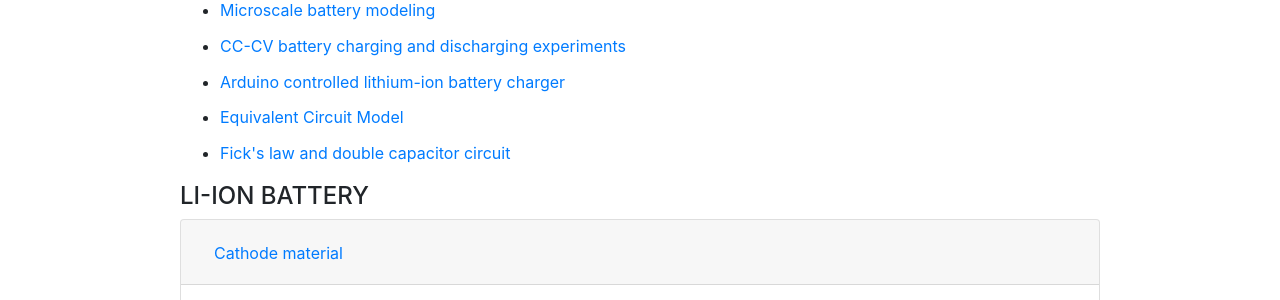
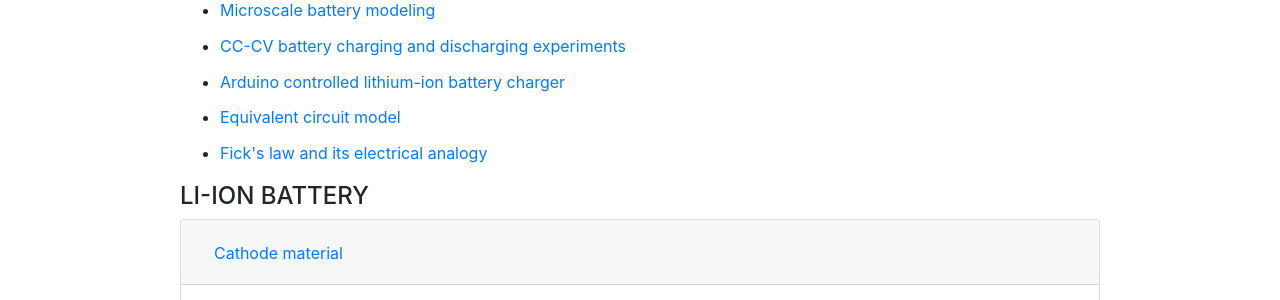
Before and after one commit to ningtian/ningtian.github.io, a Jekyll site: the page notes/index.html, which Jekyll copies as it is, in a window 1280 px wide. Shown: the part 494-794 px from the top of the page. Built offline with Jekyll 4.4.1, drawn with Linux system fonts in a browser that asks for light colours.

Commit message:
Update index.html

```diff
--- a/notes/index.html
+++ b/notes/index.html
@@ -57,8 +57,8 @@
 	<li><a href="/files/20191230_ECM.pdf">Microscale battery modeling</a></li>
 	<li><a href="/files/20191231_CCCV.pdf">CC-CV battery charging and discharging experiments</a></li>
 	<li><a href="/files/20200311_battery_charger.pdf">Arduino controlled lithium-ion battery charger</a></li>
-	<li><a href="/files/20201027_ECM_ver2.pdf">Equivalent Circuit Model</a></li>
-        <li><a href="/files/20210502_Ficks law_ver1.pdf">Fick's law and double capacitor circuit</a></li>
+	<li><a href="/files/20201027_ECM_ver2.pdf">Equivalent circuit model</a></li>
+        <li><a href="/files/20210502_Ficks law_ver2.pdf">Fick's law and its electrical analogy</a></li>
 
         </ul>
     </div> <!-- end of <div class="a"> -->
```
